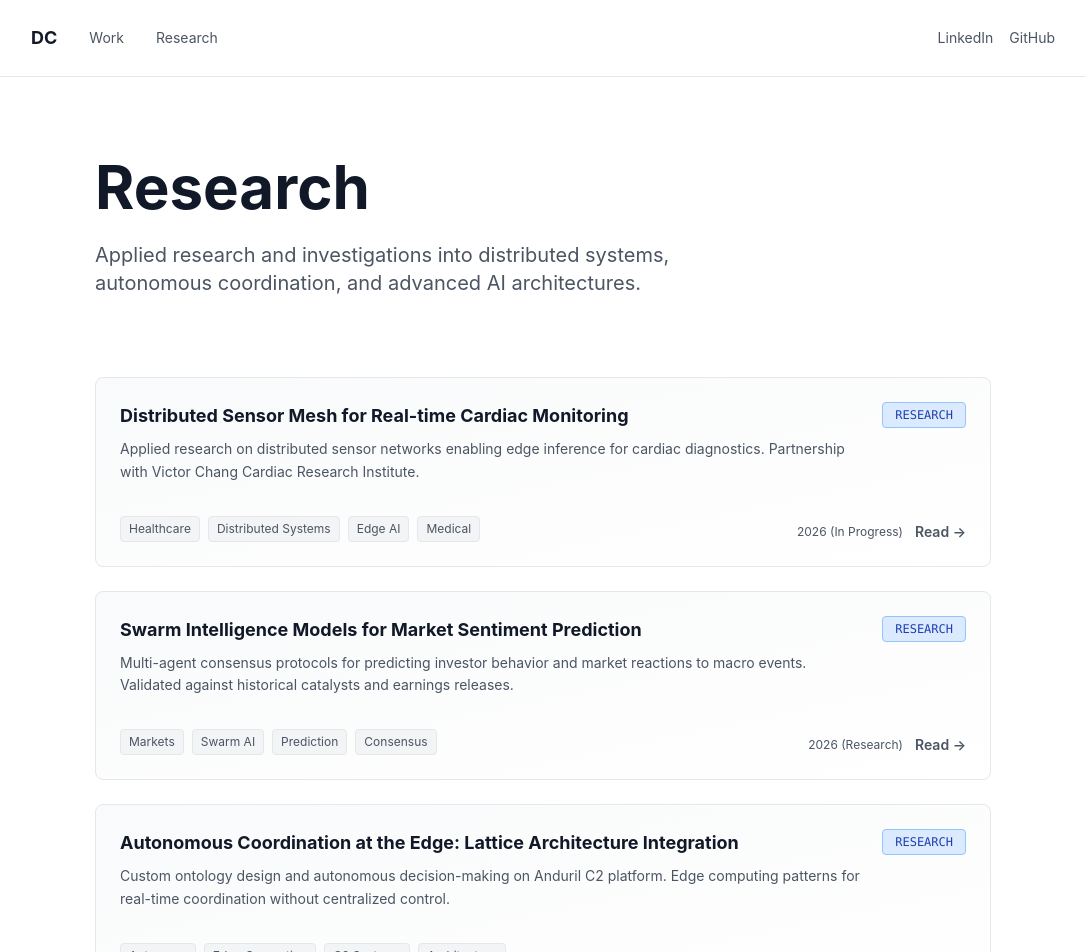
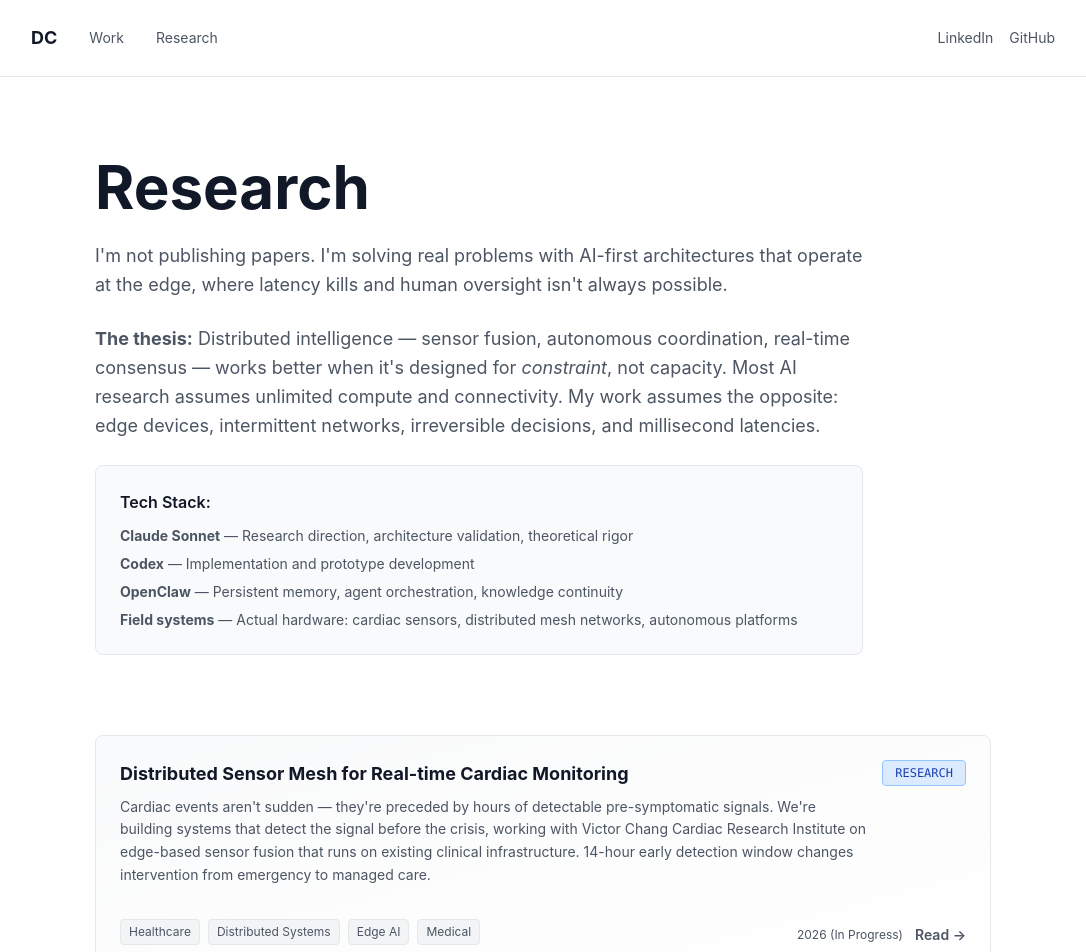
Before and after one commit to deviecall-design/damien-portfolio, a Next.js app: page /research in a window 1280 px wide. Shown: the top 952 px of the page, without its empty margins (97-1183 px from the left). Built offline with nearby package versions, Linux system fonts and the light colour scheme.

Commit message:
Research page: rich copy — rationale, tech stack, problem/solution/impact per initiative

```diff
--- a/app/research/page.tsx
+++ b/app/research/page.tsx
@@ -17,7 +17,7 @@ const research: ResearchItem[] = [
     id: 'ghost-murmur',
     title: 'Distributed Sensor Mesh for Real-time Cardiac Monitoring',
     abstract:
-      'Applied research on distributed sensor networks enabling edge inference for cardiac diagnostics. Partnership with Victor Chang Cardiac Research Institute.',
+      'Cardiac events aren\'t sudden — they\'re preceded by hours of detectable pre-symptomatic signals. We\'re building systems that detect the signal before the crisis, working with Victor Chang Cardiac Research Institute on edge-based sensor fusion that runs on existing clinical infrastructure. 14-hour early detection window changes intervention from emergency to managed care.',
     tags: ['Healthcare', 'Distributed Systems', 'Edge AI', 'Medical'],
     date: '2026 (In Progress)',
     status: 'research',
@@ -27,7 +27,7 @@ const research: ResearchItem[] = [
     id: 'mirofish',
     title: 'Swarm Intelligence Models for Market Sentiment Prediction',
     abstract:
-      'Multi-agent consensus protocols for predicting investor behavior and market reactions to macro events. Validated against historical catalysts and earnings releases.',
+      'Markets move on consensus — but consensus is invisible until it\'s priced in. We model how investor behavior aggregates across information asymmetry, macro catalysts, and herd dynamics. Validated against Fed decisions, earnings surprises, geopolitical shocks. The swarm model catches sentiment shifts 2–4 weeks before traditional market signals surface.',
     tags: ['Markets', 'Swarm AI', 'Prediction', 'Consensus'],
     date: '2026 (Research)',
     status: 'research',
@@ -37,7 +37,7 @@ const research: ResearchItem[] = [
     id: 'lattice-arch',
     title: 'Autonomous Coordination at the Edge: Lattice Architecture Integration',
     abstract:
-      'Custom ontology design and autonomous decision-making on Anduril C2 platform. Edge computing patterns for real-time coordination without centralized control.',
+      'Autonomous systems assume persistent command & control. Defense, emergency response, and edge computing can\'t afford that. We\'re building autonomous coordination layers where each agent thinks independently but acts in consensus with the swarm. No central authority. No single point of failure. Generalizing battle-tested defense architectures for fire, flood, and search & rescue.',
     tags: ['Autonomy', 'Edge Computing', 'C2 Systems', 'Architecture'],
     date: '2026 (Research)',
     status: 'research',
@@ -47,7 +47,7 @@ const research: ResearchItem[] = [
     id: 'gods-eye',
     title: 'Real-time Intelligence Fusion Across Heterogeneous Sensor Networks',
     abstract:
-      'Distributed consensus protocols for high-confidence data fusion. Application: operational awareness across emergency response networks.',
+      'Most organizations have sensor networks that don\'t talk to each other. We\'re building consensus protocols that fuse conflicting sensor data into actionable intelligence. Works with existing infrastructure. No sensor replacement required. Operates in contested environments where jamming is expected. Operational awareness in minutes instead of hours — the difference between containment and escalation.',
     tags: ['Sensors', 'Fusion', 'Real-time', 'Distributed'],
     date: '2026 (Research)',
     status: 'research',
@@ -92,9 +92,23 @@ export default function ResearchPage() {
         {/* Hero */}
         <div className="mb-20">
           <h1 className="text-5xl sm:text-6xl font-bold mb-6 leading-tight">Research</h1>
-          <p className="text-xl text-gray-600 max-w-2xl">
-            Applied research and investigations into distributed systems, autonomous coordination, and advanced AI architectures.
-          </p>
+          <div className="max-w-3xl space-y-6 text-gray-600">
+            <p className="text-lg leading-relaxed">
+              I'm not publishing papers. I'm solving real problems with AI-first architectures that operate at the edge, where latency kills and human oversight isn't always possible.
+            </p>
+            <p className="text-lg leading-relaxed">
+              <strong>The thesis:</strong> Distributed intelligence — sensor fusion, autonomous coordination, real-time consensus — works better when it's designed for <em>constraint</em>, not capacity. Most AI research assumes unlimited compute and connectivity. My work assumes the opposite: edge devices, intermittent networks, irreversible decisions, and millisecond latencies.
+            </p>
+            <div className="bg-gray-50 p-6 rounded-lg border border-gray-200 mt-6">
+              <p className="font-semibold text-gray-900 mb-3">Tech Stack:</p>
+              <ul className="space-y-2 text-sm">
+                <li><strong>Claude Sonnet</strong> — Research direction, architecture validation, theoretical rigor</li>
+                <li><strong>Codex</strong> — Implementation and prototype development</li>
+                <li><strong>OpenClaw</strong> — Persistent memory, agent orchestration, knowledge continuity</li>
+                <li><strong>Field systems</strong> — Actual hardware: cardiac sensors, distributed mesh networks, autonomous platforms</li>
+              </ul>
+            </div>
+          </div>
         </div>
 
         {/* Research Items Grid */}
```
